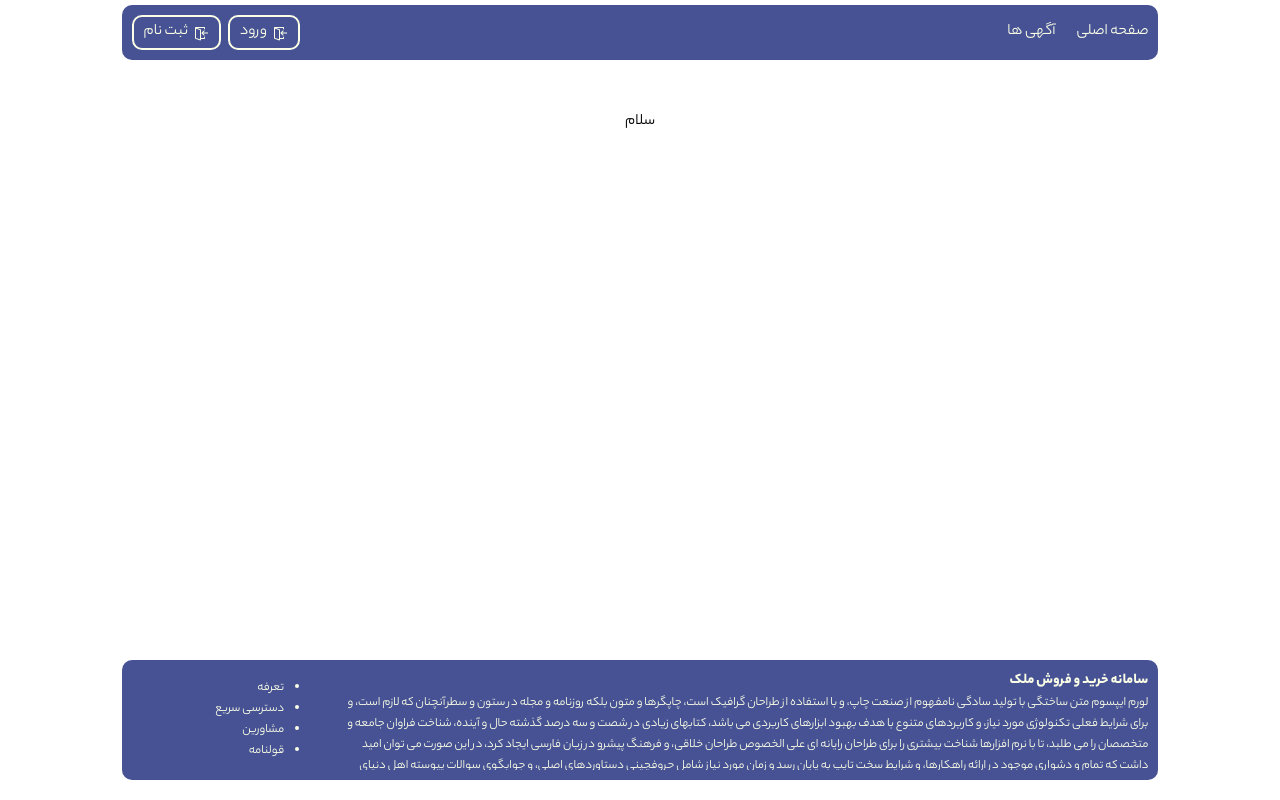
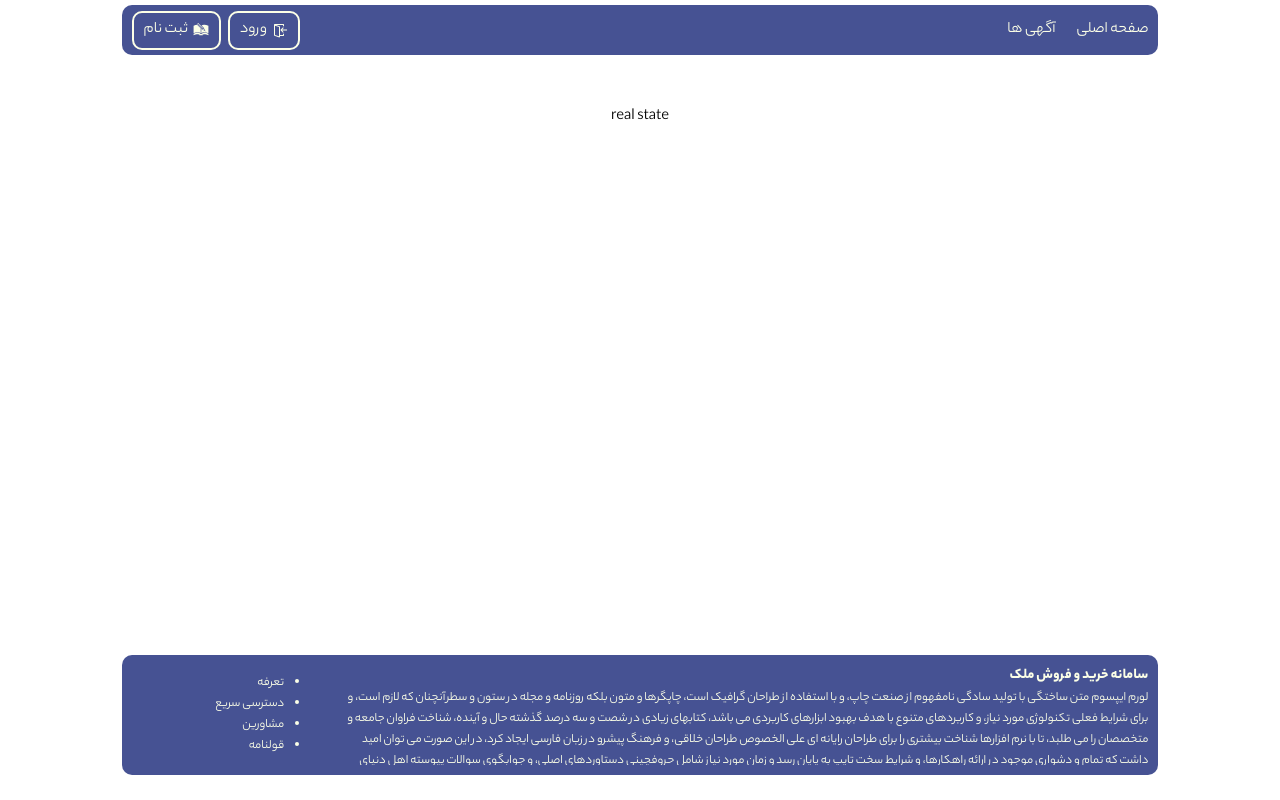
Before and after one commit to mohammadbayatzadeh/real-state, a Next.js app: page / in a window 1280 px wide. Built offline with nearby package versions, Linux system fonts and the light colour scheme; no server answers.

Commit message:
secured register login pages

```diff
--- a/src/app/api/auth/[...nextauth]/route.js
+++ b/src/app/api/auth/[...nextauth]/route.js
@@ -8,7 +8,7 @@ import Boss from "@/models/Boss";
 import { comparePassword } from "@/utils/auth";
 import connectDB from "@/utils/connectDB";
 
-const authOptions = {
+export const authOptions = {
   session: { strategy: "jwt" },
   providers: [
     CredentialsProvider({
--- a/src/app/page.js
+++ b/src/app/page.js
@@ -1,4 +1,4 @@
 
 export default function Home() {
-  return <main>سلام</main>;
+  return <main>real state</main>;
 }
--- a/src/components/layout/Header.js
+++ b/src/components/layout/Header.js
@@ -6,6 +6,7 @@ import { usePathname } from "next/navigation";
 
 //icons
 import { VscSignIn, VscSignOut, VscSymbolProperty } from "react-icons/vsc";
+import { GiArchiveRegister } from "react-icons/gi";
 
 //styles
 import styles from "./Header.module.css";
@@ -30,6 +31,7 @@ function Header() {
         </ul>
       </div>
       <div className={styles.buttons}>
+        {status === "loading" && <p>لطفا منتظر بمانید...</p>}
         {status === "authenticated" && (
           <>
             {pathname !== "/dashboard" && (
@@ -53,7 +55,7 @@ function Header() {
             )}
             {pathname !== "/register" && (
               <Link href="/register" className={styles.button}>
-                <VscSignIn />
+                <GiArchiveRegister />
                 <span>ثبت نام</span>
               </Link>
             )}
--- a/src/components/layout/Header.module.css
+++ b/src/components/layout/Header.module.css
@@ -1,5 +1,6 @@
 .header {
   width: 100%;
+  height: 50px;
   background-color: var(--color-first);
   color: var(--color-third);
   display: flex;
@@ -27,11 +28,17 @@
   border: 2px solid var(--color-third);
   color: var(--color-third);
   font-size: 1em;
-  padding: 3px 10px;
+  padding: 5px 10px;
   border-radius: 10px;
   background: none;
   margin-right: 7px;
+  cursor: pointer;
 }
 .button span {
   margin-right: 5px;
 }
+@media (max-width:720px){
+  .button span {
+    display: none;
+  }
+}
```
Also changed, not shown: src/app/(auth)/login/page.js (+6 -1 lines), src/app/(auth)/register/page.js (+6 -1 lines), 1 other file (tests, documents, lock files or other folders).
